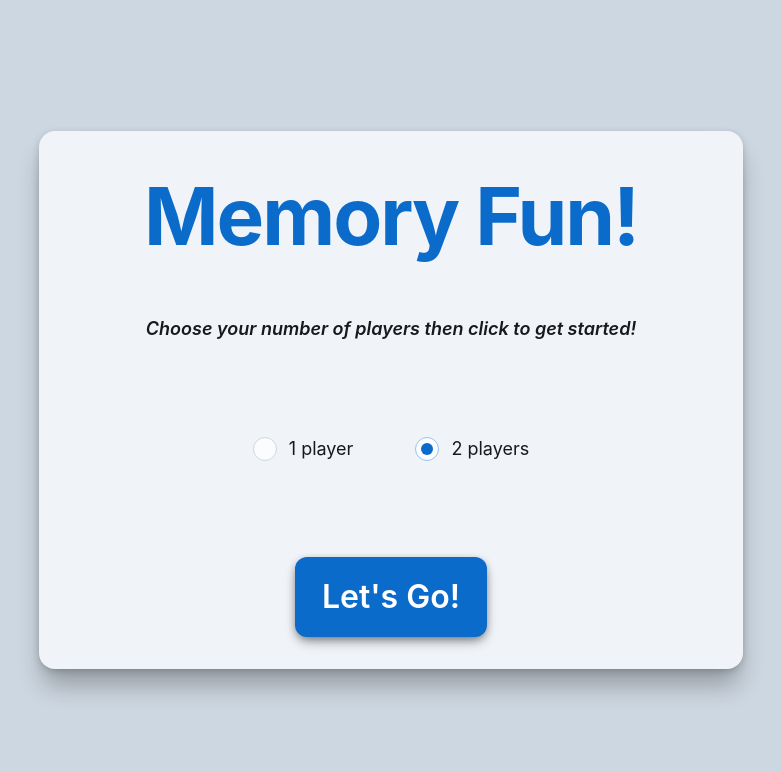
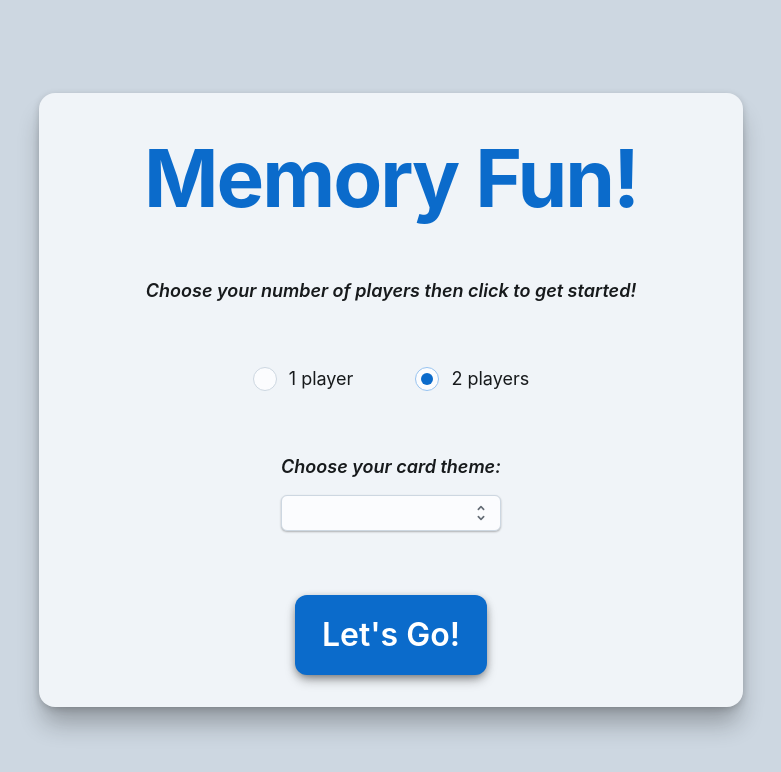
Before and after one commit to johnsonav1992/memory-fun, a React (Vite) app: page / in a window 1280 px wide. Shown: the top 772 px of the page, without its empty margins (249-1030 px from the left). Built offline with nearby package versions, Linux system fonts and the light colour scheme.

Commit message:
select works

```diff
--- a/src/types/types.ts
+++ b/src/types/types.ts
@@ -3,7 +3,7 @@ export type ArrayOfLength<T, U extends number> = Array<T> & { length: U }
 export type TMemoryGameState = {
     currentScreen: 'start-screen' | 'game-screen' | 'game-over-screen';
     gamePlayersNumber: 1 | 2;
-    currentDeck: TMemoryCard[];
+    currentDeck: TMemoryCard[] | [];
     flippedCards: TMemoryCard[];
     scores: Scores;
     currentPlayer: 'player1' | 'player2';
--- a/src/views/StartScreen.tsx
+++ b/src/views/StartScreen.tsx
@@ -7,8 +7,10 @@ import {
 // MUI
 import {
     Button
+    , Option
     , Radio
     , RadioGroup
+    , Select
     , Stack
     , Typography
 } from '@mui/joy';
@@ -25,14 +27,29 @@ import {
 
 // Utils
 import { spaceCards } from '../utils/card-sets/spaceCards';
+import { jungleCards } from '../utils/card-sets/jungleCards';
 
 const StartScreen = () => {
     const setCurrentScreen = useSetAtom( currentScreenAtom );
     const setCurrentDeck = useSetAtom( currentDeckAtom );
     const [ gamePlayersNumber, setGamePlayersNumber ] = useAtom( gamePlayersNumberAtom );
 
+    const cardSets = [
+        {
+            name: 'Outer Space 🚀'
+            , cards: spaceCards
+        }
+        , {
+            name: 'Jungle Animals 🐒'
+            , cards: jungleCards
+        }
+    ];
+
+    const handleSelectDeck = ( e: unknown, value: string | null ) => {
+        setCurrentDeck( cardSets.find( set => set.name === value )?.cards || [] );
+    };
+
     const handleStartGame = () => {
-        setCurrentDeck( spaceCards );
         setCurrentScreen( 'game-screen' );
     };
 
@@ -51,7 +68,7 @@ const StartScreen = () => {
                     Memory Fun!
                 </Typography>
                 <Stack
-                    gap='6rem'
+                    gap='4rem'
                     alignItems='center'
                 >
                     <Typography
@@ -83,6 +100,28 @@ const StartScreen = () => {
                             value={ 2 }
                         />
                     </RadioGroup>
+                    <Stack gap='1rem'>
+                        <Typography
+                            level='title-lg'
+                            fontStyle='italic'
+                            textAlign='center'
+                        >
+                            Choose your card theme:
+                        </Typography>
+                        <Select
+                            sx={ { width: '100%' } }
+                            onChange={ handleSelectDeck }
+                        >
+                            { cardSets.map( set => (
+                                <Option
+                                    key={ set.name }
+                                    value={ set.name }
+                                >
+                                    { set.name }
+                                </Option>
+                            ) ) }
+                        </Select>
+                    </Stack>
                     <Button
                         variant='solid'
                         color='primary'
```
